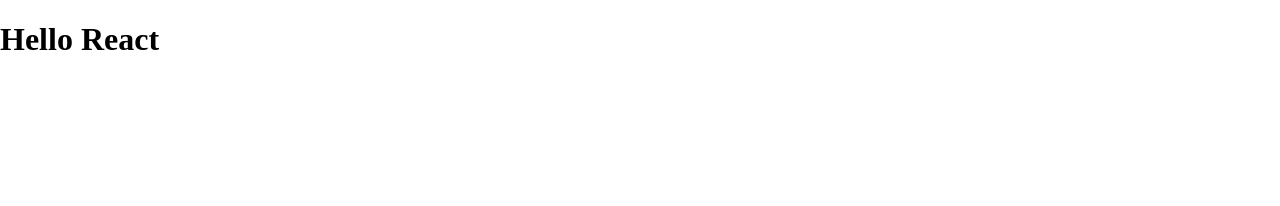
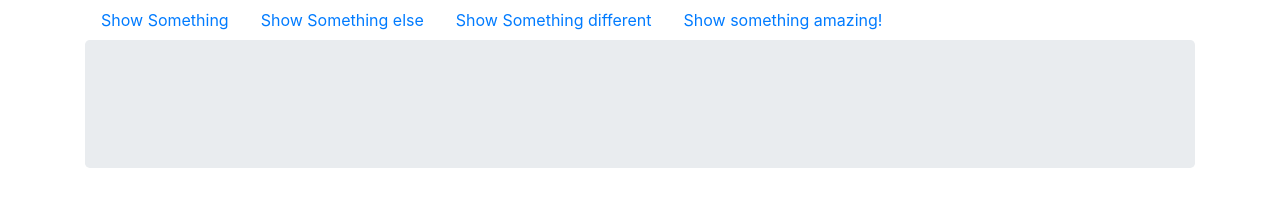
Before and after one commit to Alipudina/routing, a React app: page / in a window 1280 px wide. Built offline with nearby package versions, Linux system fonts and the light colour scheme.

Commit message:
basic routing implemented

```diff
--- a/package.json
+++ b/package.json
@@ -43,6 +43,7 @@
   },
   "dependencies": {
     "react": "^16.7.0",
-    "react-dom": "^16.7.0"
+    "react-dom": "^16.7.0",
+    "react-router-dom": "^4.3.1"
   }
 }
--- a/src/index.html
+++ b/src/index.html
@@ -4,6 +4,7 @@
   <meta charset="UTF-8">
   <meta name="viewport" content="width=device-width, initial-scale=1.0">
   <meta http-equiv="X-UA-Compatible" content="ie=edge">
+  <link rel="stylesheet" href="https://maxcdn.bootstrapcdn.com/bootstrap/4.2.1/css/bootstrap.min.css">
   <title>React</title>
 </head>
 <body>
--- a/src/scripts/app.js
+++ b/src/scripts/app.js
@@ -1,10 +1,44 @@
 import '../styles/main.scss';
 import React from 'react';
 import ReactDOM from 'react-dom';
+import { BrowserRouter, NavLink, Route} from 'react-router-dom';
+
+class NavList extends React.Component {
+  render() {
+    return (
+      <ul className="nav">
+        <li className="nav-item">
+          <NavLink className="nav-link" to="/dist">Show Something</NavLink>
+        </li>
+        <li className="nav-item">
+          <NavLink className="nav-link" to="/else">Show Something else</NavLink>
+        </li>
+        <li className="nav-item">
+          <NavLink className="nav-link" to="/different">Show Something different</NavLink>
+        </li>
+        <li className="nav-item">
+          <NavLink className="nav-link" to="/amazing">Show something amazing!</NavLink>
+        </li>
+      </ul>
+    )
+  }
+}
 
 class App extends React.Component {
   render() {
-    return <h1>Hello React</h1>;
+    return (
+      <BrowserRouter>
+        <div className="container">
+            <NavList />
+            <div className="jumbotron">
+              <Route path="/dist" exact render={() => <h3 className="title">Something</h3>}/>
+              <Route path="/else" exact render={() => <h3 className="title">Else</h3>}/>
+              <Route path="/different" exact render={() => <h3 className="title">Different</h3>}/>
+              <Route path="/amazing" exact render={() => <h3 className="title">Amazing</h3>}/>
+            </div>
+        </div>
+      </BrowserRouter>
+    );
   }
 }
 
```
Also changed, not shown: 1 other file.
